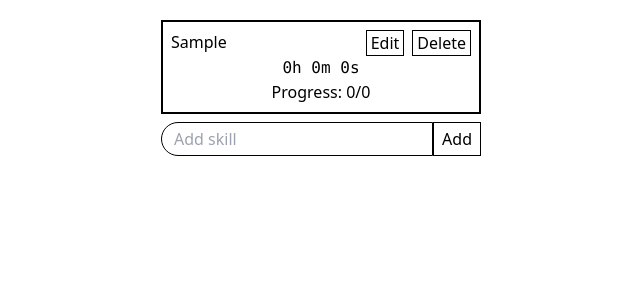
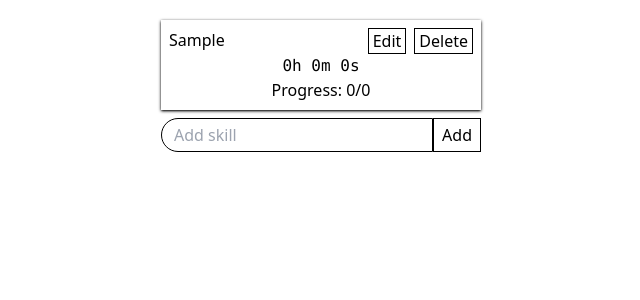
Before and after one commit to hansjunodev/skill-tracker, a Next.js app: page / in a window 1280 px wide. Both pictures are taken after typing "Sample" into the empty fields and a click on the button "Add". Shown: the top 300 px of the page, without its empty margins (319-959 px from the left). Built offline with nearby package versions, Linux system fonts and the light colour scheme.

Commit message:
feat: add box shadow to card

```diff
--- a/src/components/SkillCard.tsx
+++ b/src/components/SkillCard.tsx
@@ -100,7 +100,7 @@ export default function SkillCard({
   return (
     <div
       className={classNames(
-        "flex w-full flex-col border-2 border-solid border-black p-2 select-none",
+        "flex w-full flex-col p-2 select-none shadow shadow-black",
         {
           "bg-green-100": skill.isRunning,
           "bg-white": !skill.isRunning,
```
